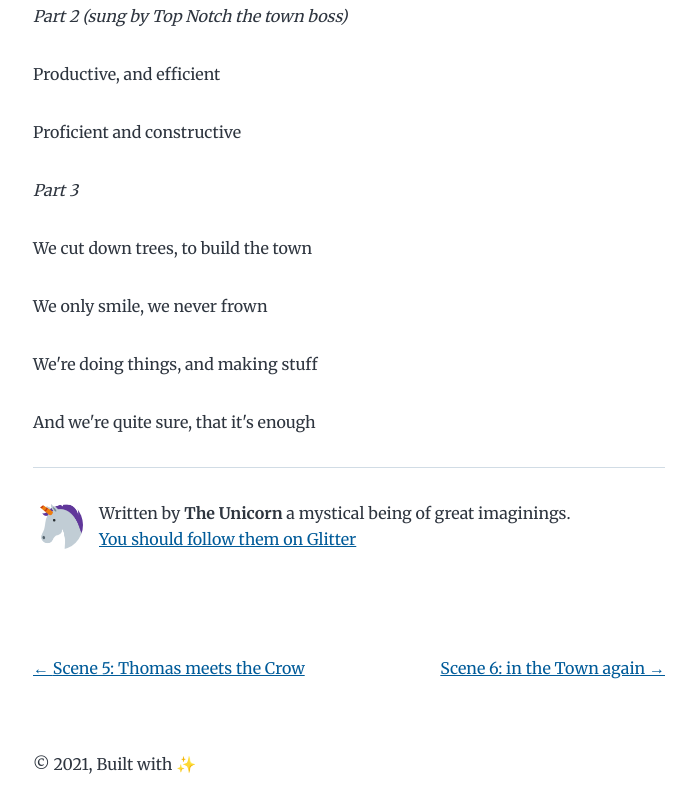
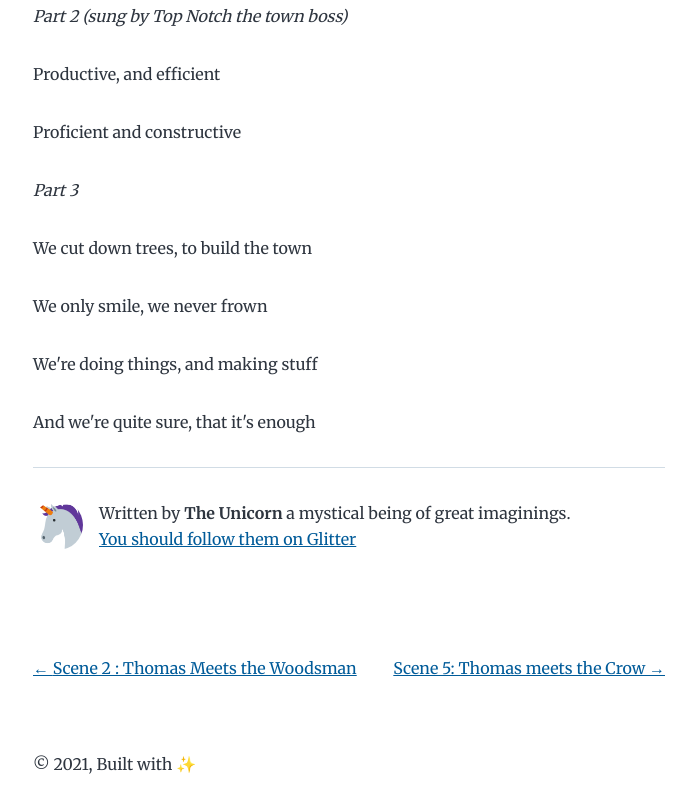
Before and after one commit to live-alchemy/thomas-unicorn, a Gatsby site: page /townspeoples-theme/ in a window 1280 px wide. Shown: the part 586-1398 px from the top of the page, without its empty margins (291-987 px from the left). Built offline with nearby package versions, Linux system fonts and the light colour scheme; Gatsby itself is replaced by a stand-in of ours.

Commit message:
Update Song “townspeoples-theme”

```diff
--- a/content/songs/townspeoples-theme.md
+++ b/content/songs/townspeoples-theme.md
@@ -59,7 +59,7 @@ instructions: >-
 
   2: Not here to have fun *(exits)*
 audio: /uploads/townspeople_theme.mp3
-order: 5
+order: 3
 ---
 *Part 1*
 
```
